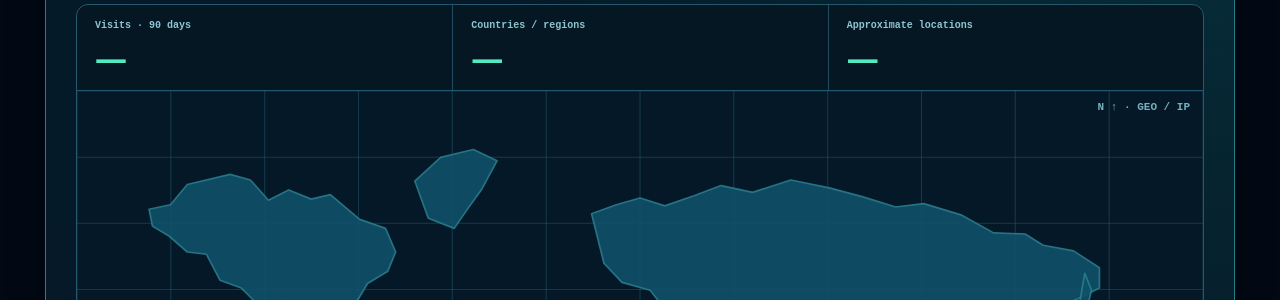
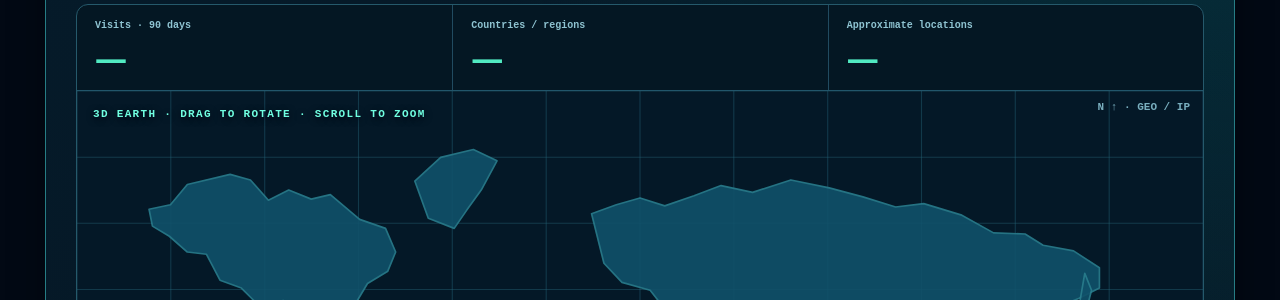
Before and after one commit to 2350082187zhou-ux/2350082187zhou-ux.github.io, a Jekyll site: the page built from _pages/blog.md, in a window 1280 px wide. Shown: the part 3572-3872 px from the top of the page. Built offline with Jekyll 4.4.1, drawn with Linux system fonts in a browser that asks for light colours.

Commit message:
Make 3D globe load state visible and improve blog globe UI

```diff
--- a/assets/css/visitor-geo.css
+++ b/assets/css/visitor-geo.css
@@ -49,3 +49,6 @@
 .cyber-site .visitor-geo-map [data-geo-map] canvas{display:block;max-width:100%}
 .cyber-site .visitor-geo-map{background:#041827}
 @media(max-width:720px){.cyber-site .visitor-geo-map [data-geo-map]{min-height:330px}}
+
+.cyber-site .visitor-geo-map:before{content:"3D EARTH  ·  DRAG TO ROTATE  ·  SCROLL TO ZOOM";position:absolute;left:16px;top:15px;color:#70ffe1;font:700 11px/1.5 ui-monospace,monospace;letter-spacing:.12em;z-index:3;pointer-events:none;text-shadow:0 2px 7px #001}
+.cyber-site .geo-globe-unavailable{min-height:360px;display:flex;align-items:center;justify-content:center;text-align:center;padding:36px;background:radial-gradient(circle at 50% 50%,#123b57,#041827 70%);color:#aee4f7;font:600 14px/1.7 system-ui,sans-serif}
```
